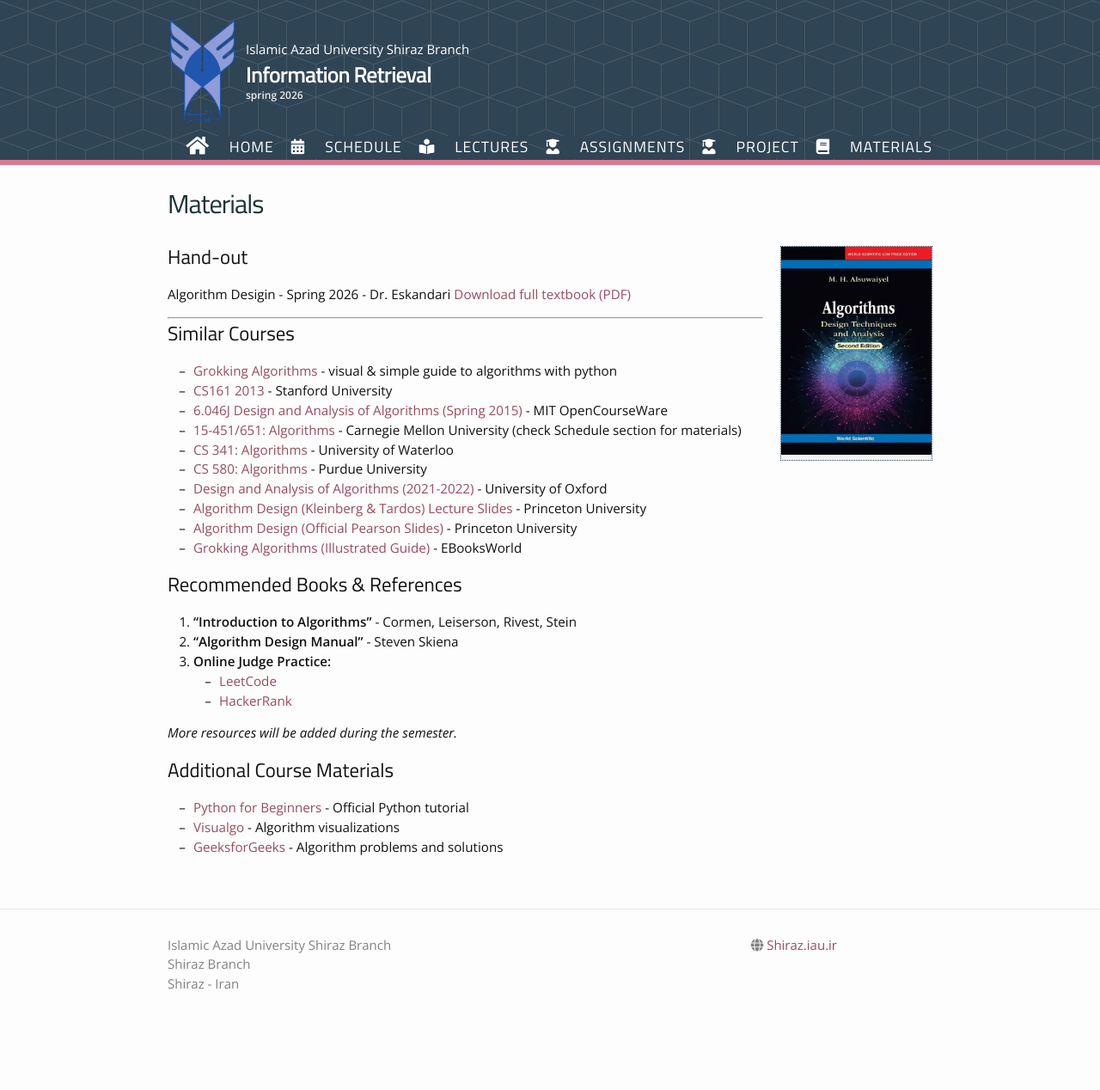
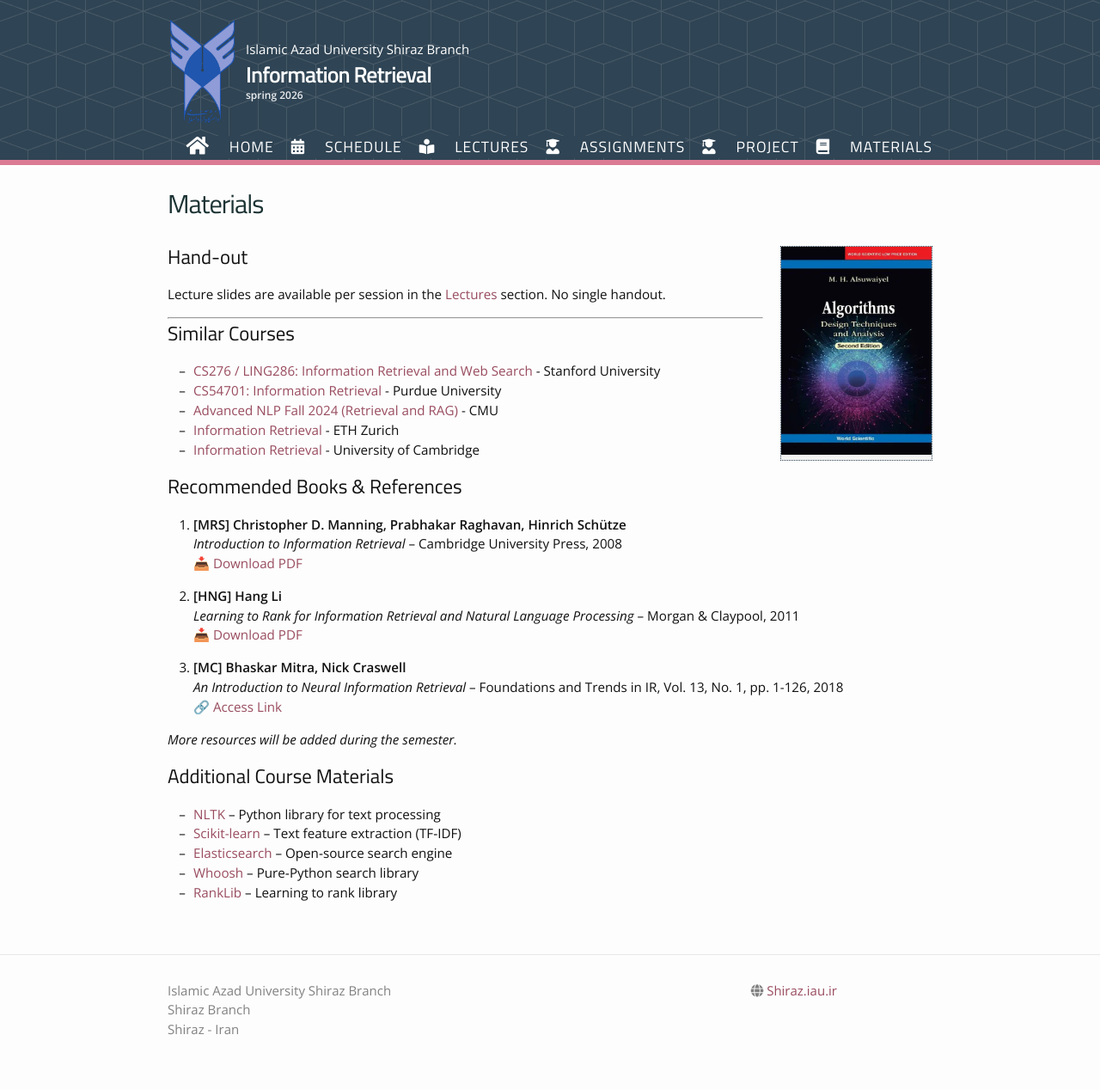
Before and after one commit to ir-spring2026/ir-spring2026.github.io, a Jekyll site: the page built from materials.md, in a window 1280 px wide. Shown: the whole page at 86% size. Built offline with Jekyll 4.4.1, drawn with Linux system fonts in a browser that asks for light colours; nearby versions of some CDN libraries; before the commit the page ends 1215 px from its top, so only the background shows below that.

Commit message:
Update materials.md

```diff
--- a/materials.md
+++ b/materials.md
@@ -7,34 +7,36 @@ permalink: /materials/
 
 ## Hand-out
 
-Algorithm Desigin - Spring 2026 - Dr. Eskandari
-[Download full textbook (PDF)](/static_files/presentations/algorithms_spring2026.pdf)
+Lecture slides are available per session in the [Lectures](/lectures/) section. No single handout.
 
 ---
 ## Similar Courses
-* [Grokking Algorithms](https://www.ebooksworld.ir/post/index/949) - visual & simple guide to algorithms with python
-* [CS161 2013](https://web.stanford.edu/class/archive/cs/cs161/cs161.1138/) - Stanford University
-* [6.046J Design and Analysis of Algorithms (Spring 2015)](https://ocw.mit.edu/courses/6-046j-design-and-analysis-of-algorithms-spring-2015/) - MIT OpenCourseWare
-* [15-451/651: Algorithms](https://www.cs.cmu.edu/afs/cs/Web/People/15451/index.html) - Carnegie Mellon University (check Schedule section for materials)
-* [CS 341: Algorithms](https://student.cs.uwaterloo.ca/~cs341/) - University of Waterloo
-* [CS 580: Algorithms](https://www.cs.purdue.edu/homes/tamaldey/course/580/) - Purdue University
-* [Design and Analysis of Algorithms (2021-2022)](https://www.cs.ox.ac.uk/teaching/courses/2021-2022/algdesign/) - University of Oxford
-* [Algorithm Design (Kleinberg & Tardos) Lecture Slides](https://www.cs.princeton.edu/~wayne/kleinberg-tardos/) - Princeton University
-* [Algorithm Design (Official Pearson Slides)](https://www.cs.princeton.edu/~wayne/kleinberg-tardos/pearson/) - Princeton University
-* [Grokking Algorithms (Illustrated Guide)](https://www.ebooksworld.ir/post/index/949) - EBooksWorld
+* [CS276 / LING286: Information Retrieval and Web Search](https://web.stanford.edu/class/cs276/) - Stanford University
+* [CS54701: Information Retrieval](https://www.cs.purdue.edu/homes/clifton/cs54701/) - Purdue University
+* [Advanced NLP Fall 2024 (Retrieval and RAG)](https://www.youtube.com/watch?v=MM48kc5Zq8A&list=PL8PYTP1V4I8D4BeyjwWczukWq9d8PNyZp) - CMU
+* [Information Retrieval](https://systems.ethz.ch/education/courses/2024-spring/information-retrieval-.html) - ETH Zurich
+* [Information Retrieval](https://www.cl.cam.ac.uk/teaching/1718/InfoRtrv/materials.html) - University of Cambridge
 
 ## Recommended Books & References
 
-1. **"Introduction to Algorithms"** - Cormen, Leiserson, Rivest, Stein
-2. **"Algorithm Design Manual"** - Steven Skiena
-3. **Online Judge Practice:**
-   - [LeetCode](https://leetcode.com/)
-   - [HackerRank](https://www.hackerrank.com/)
+1. **[MRS] Christopher D. Manning, Prabhakar Raghavan, Hinrich Schütze**
+   *Introduction to Information Retrieval* – Cambridge University Press, 2008
+   📥 [Download PDF](https://nlp.stanford.edu/IR-book/pdf/irbookonlinereading.pdf)
+
+2. **[HNG] Hang Li**
+   *Learning to Rank for Information Retrieval and Natural Language Processing* – Morgan & Claypool, 2011
+   📥 [Download PDF](https://www.iro.umontreal.ca/~nie/IFT6255/Books/Learning-to-rank.pdf)
+
+3. **[MC] Bhaskar Mitra, Nick Craswell**
+   *An Introduction to Neural Information Retrieval* – Foundations and Trends in IR, Vol. 13, No. 1, pp. 1-126, 2018
+   🔗 [Access Link](https://www.emerald.com/ftinr/article-abstract/13/1/1/1328679/An-Introduction-to-Neural-Information-Retrieval?redirectedFrom=fulltext)
 
 *More resources will be added during the semester.*
 
 ## Additional Course Materials
 
-* [Python for Beginners](https://docs.python.org/3/tutorial/) - Official Python tutorial
-* [Visualgo](https://visualgo.net) - Algorithm visualizations
-* [GeeksforGeeks](https://geeksforgeeks.org) - Algorithm problems and solutions
+* [NLTK](https://www.nltk.org/) – Python library for text processing
+* [Scikit-learn](https://scikit-learn.org/stable/modules/classes.html#module-sklearn.feature_extraction.text) – Text feature extraction (TF‑IDF)
+* [Elasticsearch](https://www.elastic.co/) – Open‑source search engine
+* [Whoosh](https://whoosh.readthedocs.io/) – Pure‑Python search library
+* [RankLib](https://sourceforge.net/p/lemur/wiki/RankLib/) – Learning to rank library
```
